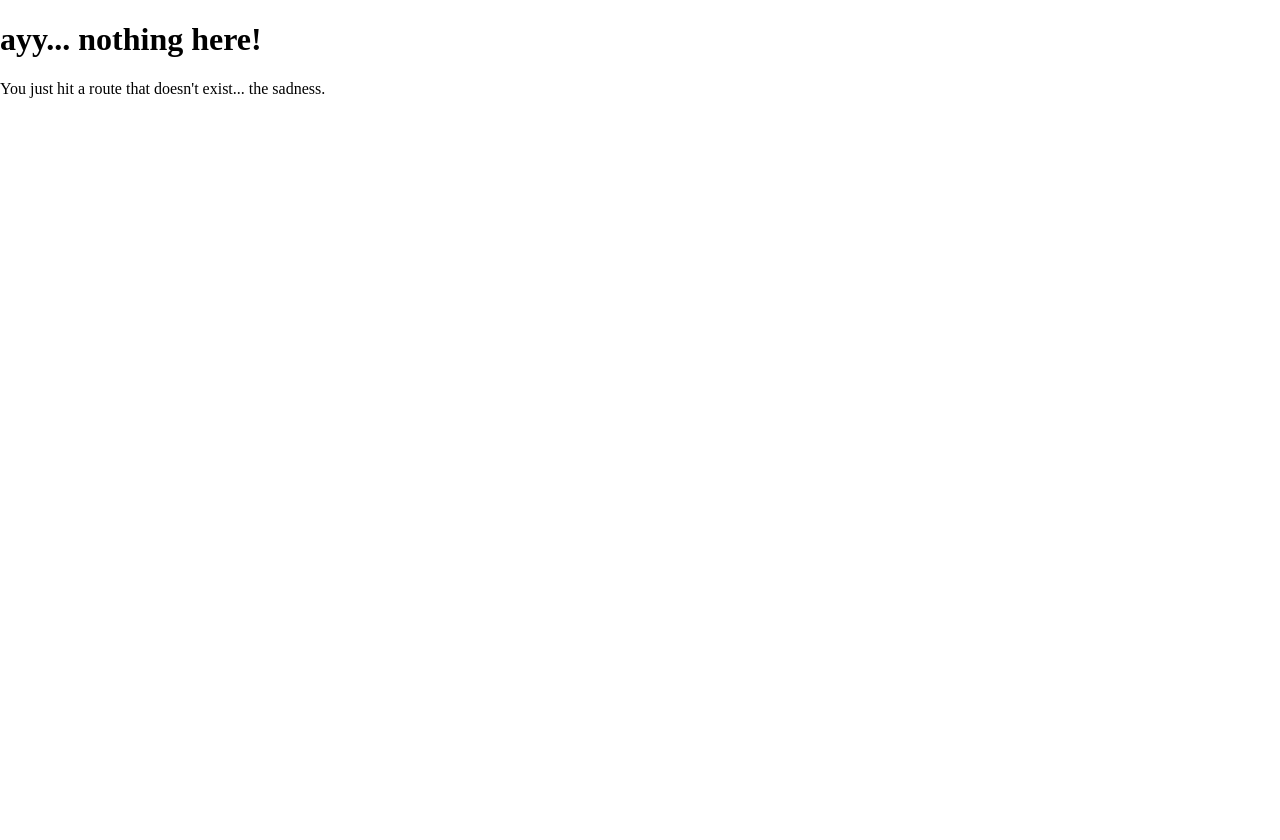
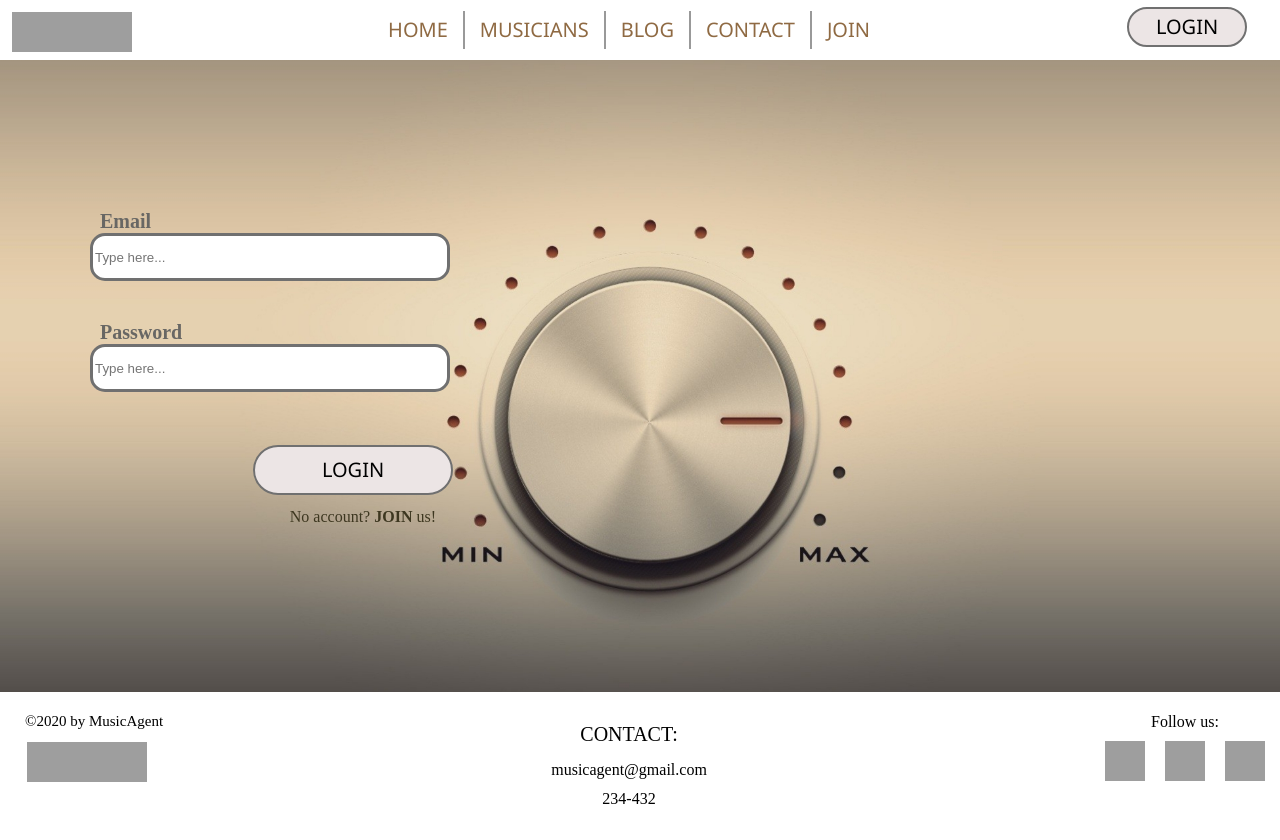
Before and after one commit to sara9597/HCI-projekt, a Gatsby site in the folder my-hello-world-starter/: page /login in a window 1280 px wide. Before the commit this address had no page. Before the commit the page ends 800 px from the top, so only its background shows below. Built offline with nearby package versions, Linux system fonts and the light colour scheme; Gatsby itself is replaced by a stand-in of ours; grey boxes are pictures that could not be loaded; a web font is replaced by a local one.

Commit message:
Adding LoginPage

```diff
--- /dev/null
+++ b/my-hello-world-starter/src/components/Images/Login/index.js
@@ -0,0 +1,41 @@
+import React from "react"
+import { useStaticQuery, graphql } from "gatsby"
+import styled from "styled-components"
+import BackgroundImage from "gatsby-background-image"
+import ContactForm from "../../../modules/LoginForm"
+import LoginForm from "../../../modules/LoginForm";
+
+const LoginImage = ({ className }) => {
+    const data = useStaticQuery(graphql`
+    query {
+      myImage: file(relativePath: { eq: "Login.jpg" }) {
+        childImageSharp {
+          fluid(maxWidth: 1920, quality: 100,maxHeight:700) {
+            ...GatsbyImageSharpFluid
+          }
+        }
+      }
+    }
+  `)
+
+    const imageData = data.myImage.childImageSharp.fluid
+    return (
+        <BackgroundImage
+            Tag="section"
+            className={className}
+            fluid={imageData}
+            backgroundColor={`#040e18`}
+        >
+            <LoginForm />
+        </BackgroundImage>
+    )
+}
+const StyledBackgroundSection = styled(LoginImage)`
+  width: 100%;
+  background-position: 0 0px;
+  transition: 0.5s ease-out;
+  background-repeat: none;
+  background-size: cover;
+`
+
+export default StyledBackgroundSection
--- a/my-hello-world-starter/src/components/LoginButton/index.js
+++ b/my-hello-world-starter/src/components/LoginButton/index.js
@@ -3,7 +3,7 @@ import styles from "./style.module.css"
 
 const LoginButton = () => (
   <div className={styles.button}>
-    <button className={styles.button1}>
+    <button className={styles.button1} onClick={() => window.open("login", "_self")}>
       <section>LOGIN</section>
     </button>
   </div>
--- /dev/null
+++ b/my-hello-world-starter/src/modules/LoginForm/index.js
@@ -0,0 +1,37 @@
+import React from "react"
+
+import styles from "./style.module.css"
+import style from "../../components/LoginButton/style.module.css"
+
+const LoginForm = () => (
+  <main className={styles.loginForm}>
+    <section className={styles.form}>
+      <form>
+        <div>
+          <label htmlFor="name">
+            <strong>Email</strong>
+          </label>
+          <input name="name" type="text" placeholder="Type here..." />
+        </div>
+        <div>
+          <label htmlFor="name">
+            <strong>Password</strong>
+          </label>
+          <input name="email" type="email" placeholder="Type here..." />
+        </div>
+        <div className={style.button}>
+          <button className={styles.button1}>
+            <section>LOGIN</section>
+          </button>
+        </div>
+
+        <p className={styles.join}>
+          No account?{" "}
+          <strong className={styles.join1} onClick={() => window.open("/", "_self")}>JOIN </strong> us!
+        </p>
+      </form>
+    </section>
+  </main>
+)
+
+export default LoginForm
--- /dev/null
+++ b/my-hello-world-starter/src/modules/LoginForm/style.module.css
@@ -0,0 +1,56 @@
+.form {
+  display: flex;
+  justify-content: left;
+  padding-top: 150px;
+  padding-bottom: 150px;
+  padding-left: 90px;
+}
+
+.form form > div {
+  display: flex;
+  flex-flow: column;
+  width: 350px;
+}
+
+.form form input {
+  display: flex;
+
+  width: 100%;
+  height: 40px;
+  border: 3px solid #707070;
+  margin-bottom: 40px;
+  border-radius: 15px;
+}
+
+.form form label {
+  color: #686764;
+  font-size: 20px;
+  margin-left: 10px;
+}
+
+.button1 {
+  height: 50px;
+  width: 200px !important;
+  border-radius: 40px;
+  border-color: #707070;
+  border: 2px solid #707070;
+  background-color: #ece5e5;
+  outline: none;
+  cursor: pointer;
+}
+
+.button1:hover {
+  background: #d6c8c8;
+  cursor: pointer;
+  border: 2px solid black;
+}
+.join {
+  float: right;
+  margin-right: 50px;
+  margin-top: 0px;
+  color:#3D3720;
+}
+.join1:hover {
+  cursor: pointer;
+  color:black;
+}
--- /dev/null
+++ b/my-hello-world-starter/src/pages/login.js
@@ -0,0 +1,12 @@
+import React from "react"
+import HeaderFooterLayout from "../layouts/headerFooter"
+
+import StyledBackgrounSection from "../components/Images/Login"
+
+const LoginPage = () => (
+  <HeaderFooterLayout activeTab="LOGIN">
+  <StyledBackgrounSection/>
+  </HeaderFooterLayout>
+)
+
+export default LoginPage
```
Also changed, not shown: my-hello-world-starter/src/constants/const.js (indentation only), my-hello-world-starter/src/images/Login.jpg (added).
